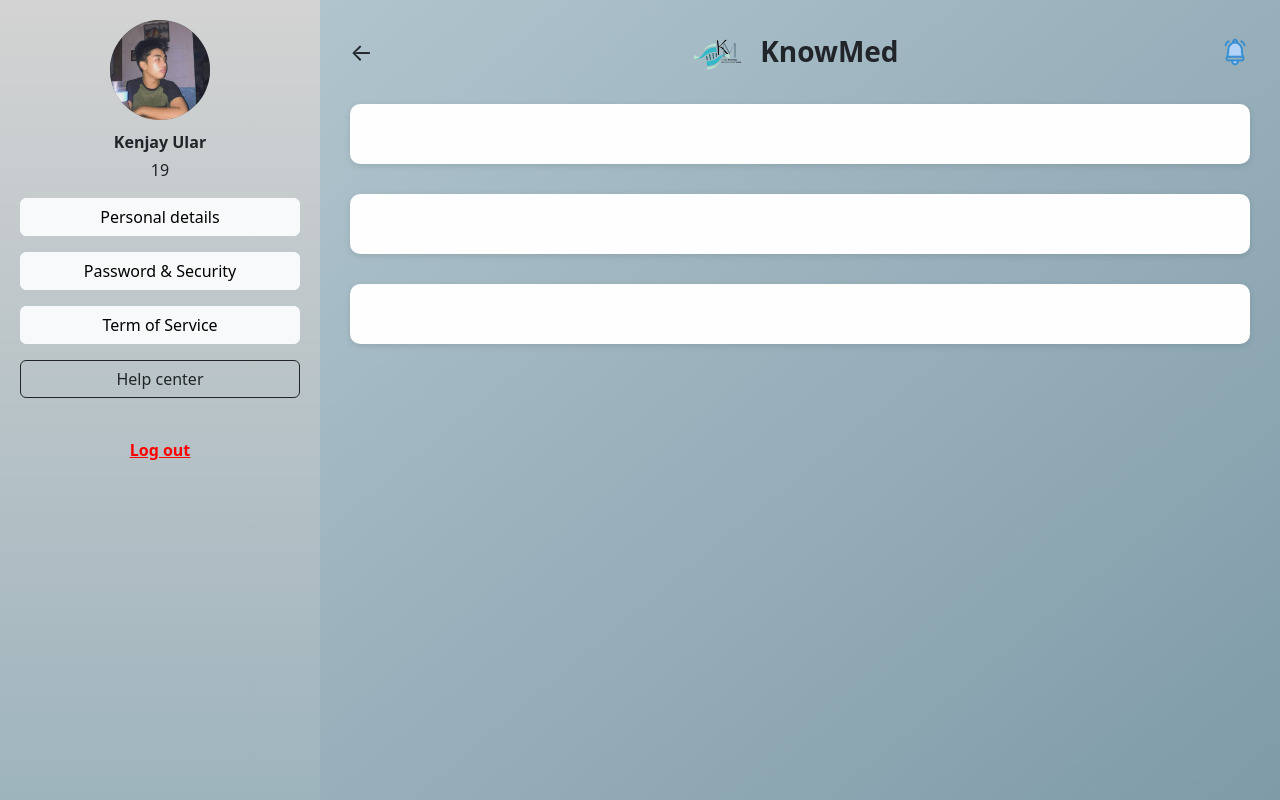
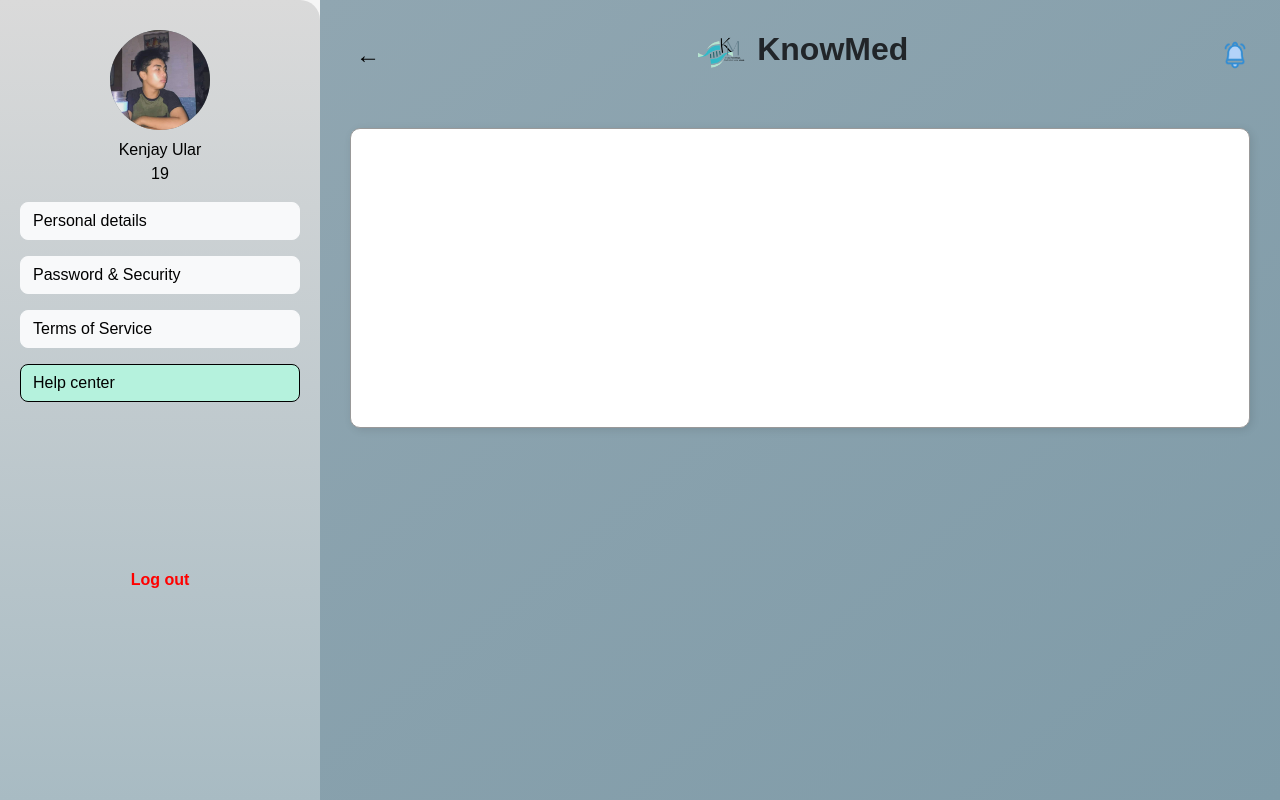
Before and after one commit to ironraymond04/CC-106-83631-Group-5, a plain HTML site: page help.html in a window 1280 px wide. Drawn offline with nearby package versions, Linux system fonts and the light colour scheme.

Commit message:
Updated Content

```diff
--- a/help.html
+++ b/help.html
@@ -3,18 +3,21 @@
 <head>
   <meta charset="UTF-8">
   <meta name="viewport" content="width=device-width, initial-scale=1">
-  <title>KnowMed</title>
+  <title>KnowMed - Help Center</title>
   <link href="https://cdn.jsdelivr.net/npm/bootstrap@5.3.3/dist/css/bootstrap.min.css" rel="stylesheet">
   <style>
     body {
-      background: #f5f5f5;
       margin: 0;
+      font-family: Arial, sans-serif;
+      background-color: #f5f5f5;
     }
 
     .sidebar {
-      background: linear-gradient(to bottom, #d3d3d3, #9eb4bc);
-      min-height: 100vh;
-      padding: 20px;
+      background: linear-gradient(to bottom, #dadada, #a8bbc3);
+      height: 100vh;
+      padding: 30px 20px;
+      color: #000;
+      border-top-right-radius: 20px;
     }
 
     .profile-pic {
@@ -25,70 +28,64 @@
       margin: 0 auto 10px;
     }
 
-    .btn-sidebar {
-      background-color: #fff;
-      border: none;
+    .sidebar .btn {
+      margin-bottom: 15px;
       border-radius: 8px;
-      margin-bottom: 10px;
       text-align: left;
-      padding: 10px;
     }
 
-    .btn-sidebar.active {
-      background-color: #aee8da;
+    .sidebar .btn.active {
+      background-color: #b5f2dd;
+      color: black;
     }
 
     .logout {
       color: red;
+      margin-top: 150px;
+      display: block;
       text-align: center;
-      margin-top: auto;
-      display: block;
       font-weight: bold;
-      text-decoration: underline;
     }
 
-    .main-content {
-      background: linear-gradient(to bottom right, #b0c4cd, #7f9ba8);
+    .main-panel {
+      background: linear-gradient(to bottom right, #90a6b1, #7f9ba8);
+      min-height: 100vh;
       padding: 30px;
-      min-height: 100vh;
     }
 
-    .topbar {
+    .top-bar {
       display: flex;
       justify-content: space-between;
       align-items: center;
     }
 
-    .logo-text {
-      font-size: 28px;
+    .top-bar h2 {
       font-weight: bold;
-      text-align: center;
     }
 
     .task-card {
-       background-color: #fff;
-       border-radius: 10px;
-       padding: 15px;
-       box-shadow: 0 2px 6px rgba(0,0,0,0.1);
-       margin-top: 50px;
-     }
- .task-card {
-      background-color: #fefefe;
+      background-color: white;
       border-radius: 10px;
-      padding: 30px;
-      box-shadow: 0 2px 6px rgba(0,0,0,0.1);
-      margin-top: 30px;
+      height: 60px;
+      margin-bottom: 20px;
     }
 
-    @media (max-width: 768px) {
-      .sidebar {
-        min-height: auto;
-        padding-bottom: 20px;
-      }
+    .icon-btn {
+      background: transparent;
+      border: none;
     }
     a {
       text-decoration: none;
       color: inherit;
+    }
+
+    .content-box {
+      background-color: white;
+      border-radius: 10px;
+      padding: 30px;
+      min-height: 300px;
+      box-shadow: 2px 2px 8px rgba(0, 0, 0, 0.1);
+      border: 1px solid #999;
     }
   </style>
 </head>
@@ -96,39 +93,36 @@
 
 <div class="container-fluid">
   <div class="row">
-
-    <div class="col-md-3 sidebar d-flex flex-column align-items-center text-center text-dark">
-      <div class="profile-pic">
-        <img src="kenjay.png" style="width: 100px; height: 100px; border-radius: 50%;" />
+    <div class="col-md-3 sidebar">
+      <div class="text-center">
+        <div class="profile-pic mb-2">
+          <img src="kenjay.png" style="width: 100px; height: 100px; border-radius: 50%;" />
+        </div>
+        <p class="m-0">Kenjay Ular</p>
+        <p>19</p>
       </div>
-      <p class="mb-1 fw-semibold">Kenjay Ular</p>
-      <p class="mb-3">19</p>
-
       <a href="per-details.html" class="btn btn-light mb-3 w-100">Personal details</a>
       <a href="pass-sec.html" class="btn btn-light mb-3 w-100">Password & Security</a>
-      <a href="service.html" class="btn btn-light mb-3 w-100">Term of Service</a>
+      <a href="service.html" class="btn btn-light mb-3 w-100">Terms of Service</a>
       <a href="help.html" class="btn btn active mb-3 w-100">Help center</a>
 
-      <a href="sign-in.html" class="logout mt-4">Log out</a>
+      <a href="sign-in.html" class="logout">Log out</a>
     </div>
 
-    <div class="col-md-9 main-content">
-      <div class="topbar mb-4">
-        <span style="font-size: 24px;"><a href="main.html">&#8592;</a></span>
-        <div class="logo-text">
-          <img src="mainlogo.png" alt="Logo" height="40" class="me-2">
-          KnowMed
-        </div>
-        <img src="image.png" alt="Notification" width="30" height="30">
+    <div class="col-md-9 main-panel">
+      <div class="top-bar mb-5">
+        <button class="icon-btn"><span style="font-size: 24px;"><a href="main.html">←</a></span></button>
+        <h2><img src="mainlogo.png" style="height: 40px;" alt=""> KnowMed</h2>
+        <a href="notif.html"><img src="image.png" width="30" height="30" alt="Notification"></a>
       </div>
 
-      <div class="task-card"></div>
-      <div class="task-card"></div>
-      <div class="task-card"></div>
+      <div class="content-box">
+
+      </div>
+
     </div>
   </div>
 </div>
 
-<script src="https://cdn.jsdelivr.net/npm/bootstrap@5.3.3/dist/js/bootstrap.bundle.min.js"></script>
 </body>
 </html>
```
Also changed, not shown: about.html (added, +11 -0 lines), contact.html (added, +11 -0 lines), learning.html (added, +11 -0 lines), pass-sec.html (+15 -7 lines), per-details.html (+15 -7 lines), service.html (+25 -27 lines), sign-in.html (+1 -1 lines), sign-up.html (+1 -1 lines).
